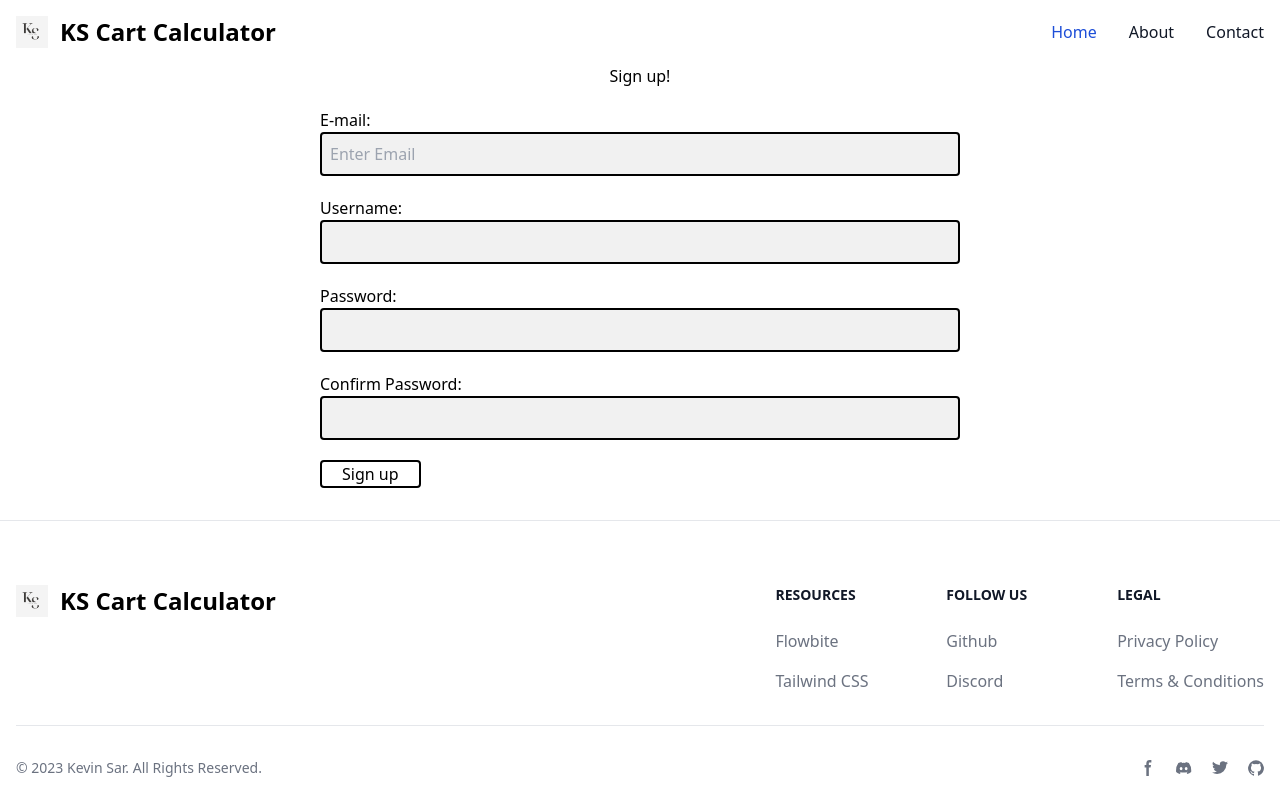
After one commit to KevinGitSar/php-tax-calculator, a PHP site: page /signup.php in a window 1280 px wide. The commit adds this page. Run offline with PHP 8.4, Linux system fonts and the light colour scheme; some libraries are stand-ins or nearby versions.

Commit message:
Signup/Login set up (#8).
- Removed some old console.logs.
- Setting up signup/login pages.
- Signup has some server-side validation.
- Requires setting up database + tables.

```diff
--- a/app/scripts/utils.php
+++ b/app/scripts/utils.php
@@ -19,7 +19,6 @@
 
       // Calculate final total
       const finalTotal = (subtotal + taxAmount).toFixed(2);
-      console.log("Final total is: ", finalTotal);
       $('#finalTotal').text(finalTotal);
     }
 
@@ -62,7 +61,6 @@
             data: formData,
             dataType: 'json', // Expect JSON response
             success: function(response) {
-              console.log(response);
                 $('#cartList').empty(); // Clear existing list
 
                 response.cartArray.forEach(function(item, key) {
@@ -83,7 +81,6 @@
     });
 
     $('#cartList').on('click', '.remove-btn', function() {
-      console.log('Removed-item clicked!');
       const itemKey = $(this).val(); // The index of the item to remove
 
       $.ajax({
--- /dev/null
+++ b/app/signup.php
@@ -0,0 +1,33 @@
+<?php
+include "view/header.php";
+?>
+
+<div>
+    <form class="mx-auto w-1/2" action="controller/process_signup.php" method="POST">
+
+        <h1 class="text-center">Sign up!</h1>
+
+        <div class="pt-5">
+            <label for="email">E-mail: </label>
+            <input type="email" id="email" name="email" placeholder="Enter Email" class="inline-block w-full p-2 background bg-[#f1f1f1] border-2 border-black rounded invalid:border-red-500 focus:bg-[#ddd]" />
+        </div>
+
+        <div class="pt-5">
+            <label for="username">Username: </label>
+            <input type="text" id="username" name="username" class="inline-block w-full p-2 background bg-[#f1f1f1] border-2 border-black rounded invalid:border-red-500 focus:bg-[#ddd]" />
+        </div>
+
+        <div class="pt-5">
+            <label for="password">Password: </label>
+            <input type="password" id="password" name="password" class="inline-block w-full p-2 background bg-[#f1f1f1] border-2 border-black rounded invalid:border-red-500 focus:bg-[#ddd]" />
+        </div>
+
+        <div class="pt-5">
+            <label for="confirm_password">Confirm Password: </label>
+            <input type="password" id="confirm_password" name="confirm_password" class="inline-block w-full p-2 background bg-[#f1f1f1] border-2 border-black rounded invalid:border-red-500 focus:bg-[#ddd]" />
+        </div>
+        <button type="submit" class="border-2 border-black rounded text-center mt-5 px-5">Sign up</button>
+    </form>
+</div>
+
+<?php include 'view/footer.php'; ?>
--- a/app/view/footer.php
+++ b/app/view/footer.php
@@ -4,6 +4,9 @@
   </body>
 
   <footer class="bg-white dark:bg-gray-900">
+
+    <hr class="my-6 border-gray-200 sm:mx-auto dark:border-gray-700 lg:my-8 mt-12" />
+
         <div class="mx-auto w-full max-w-screen-xl p-4 py-6 lg:py-8">
             <div class="md:flex md:justify-between">
             <div class="mb-6 md:mb-0">
```
Also changed, not shown: app/controller/process_signup.php (added, +31 -0 lines), app/login.php (added, +20 -0 lines).
